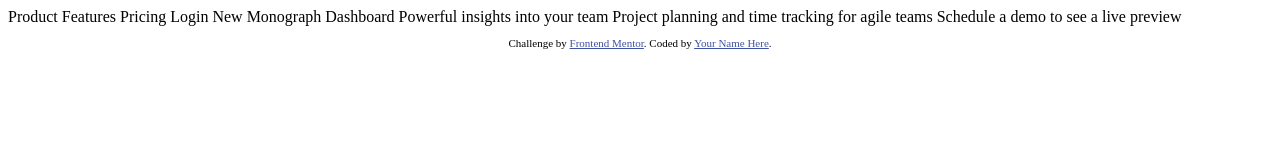
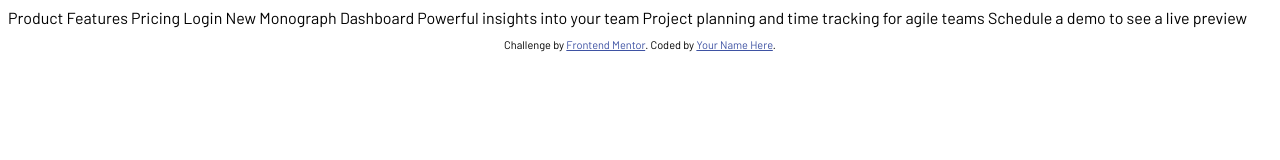
Before and after one commit to abe-m1/project-tracking-intro-component, a website: page index.html in a window 1280 px wide. Drawn offline with Linux system fonts and the light colour scheme.

Commit message:
import font

```diff
--- a/scss/main.scss
+++ b/scss/main.scss
@@ -1,3 +1,10 @@
+@import url('https://fonts.googleapis.com/css2?family=Barlow+Condensed:wght@400;700&display=swap');
+@import url('https://fonts.googleapis.com/css2?family=Barlow:wght@400&display=swap');
+
+body {
+  font-family: 'Barlow', sans-serif;
+}
+
 .attribution {
   font-size: 11px;
   text-align: center;
```
Also changed, not shown: css/style.css.
